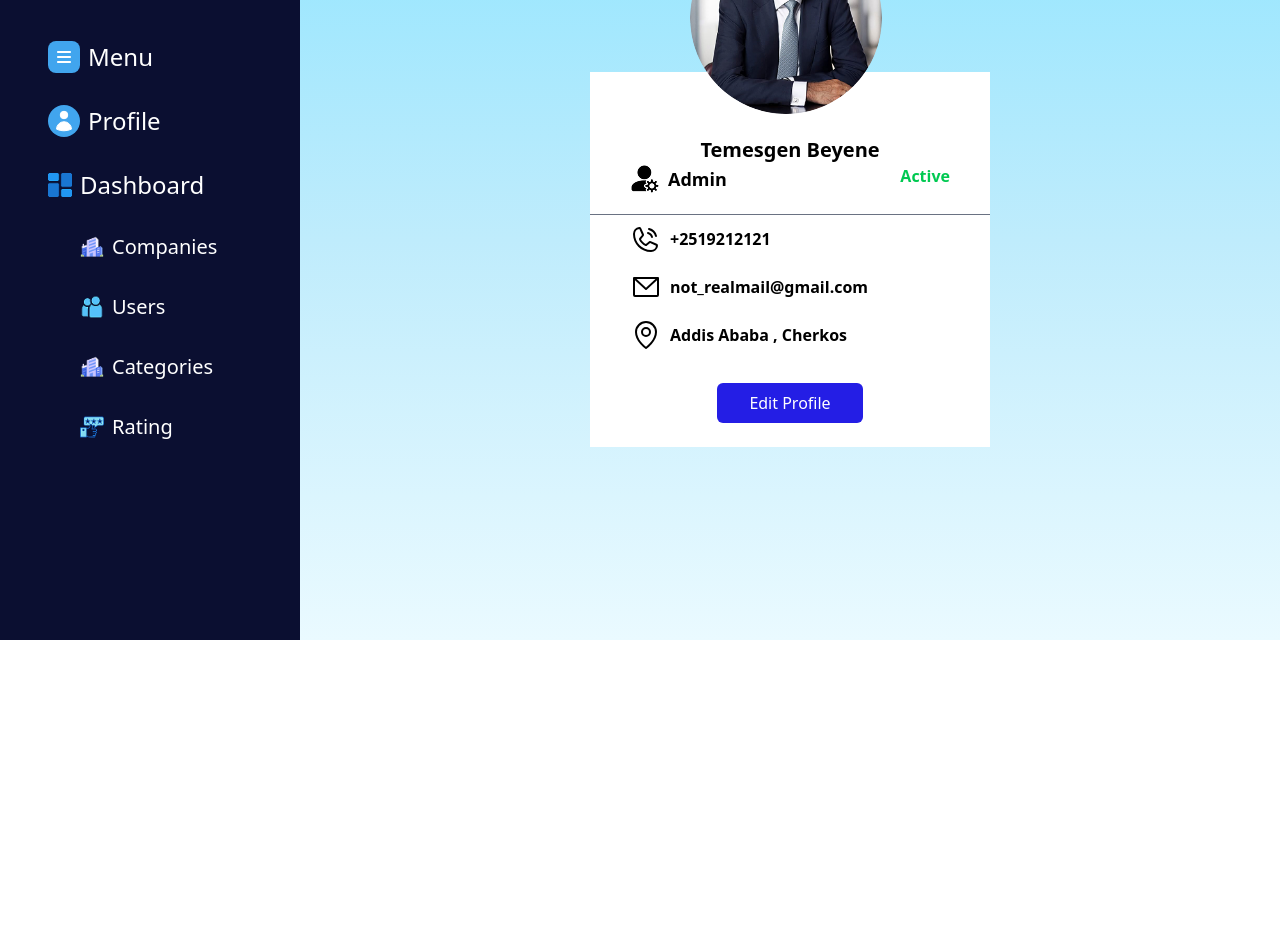
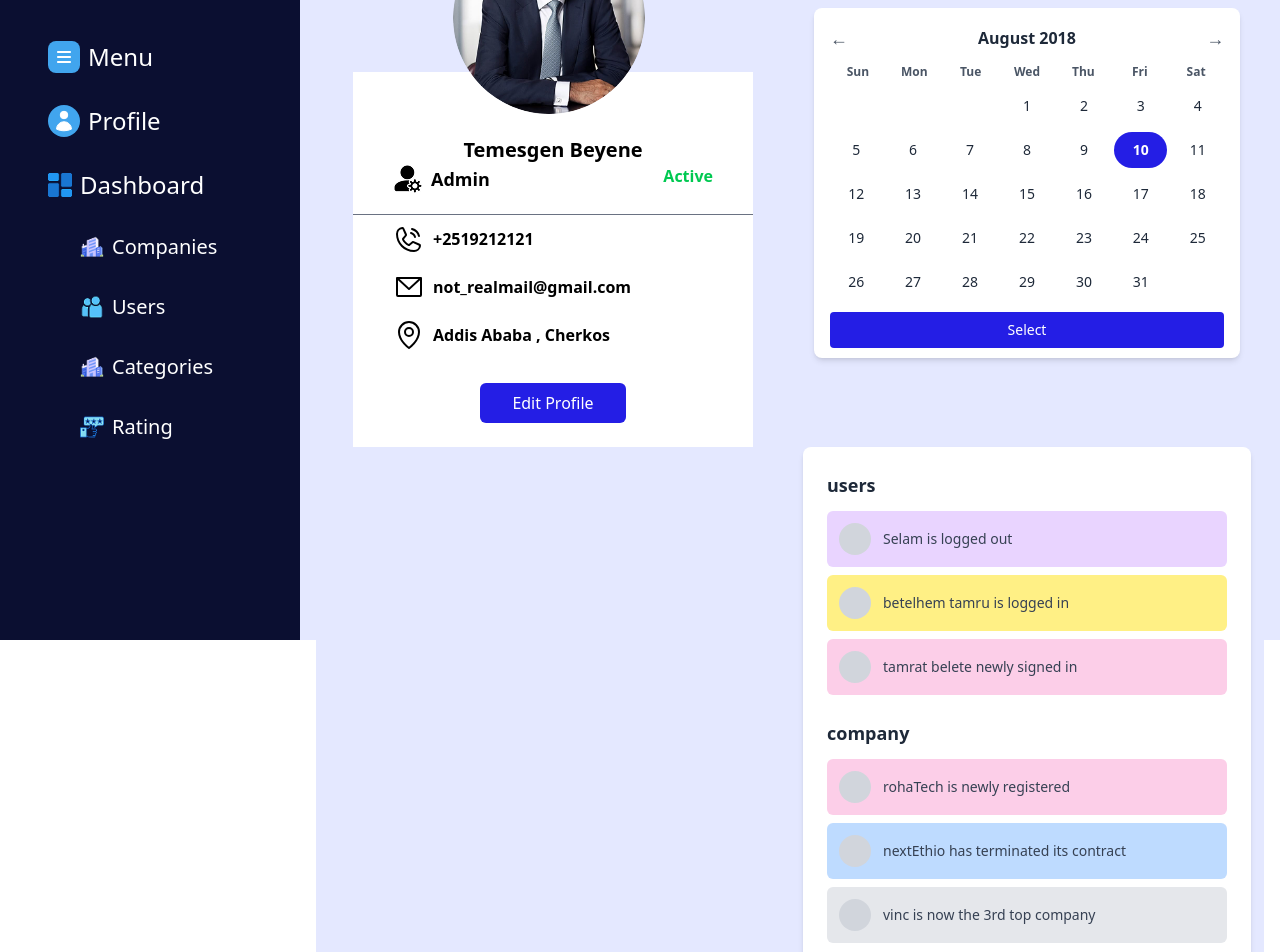
Before and after one commit to Heryakos-Technology/BIZEthio-frontend, a Vue app: page /#/admin/profile in a window 1280 px wide. Shown: the part 160-1112 px from the top of the page. Before the commit the page ends 800 px from the top, so only its background shows below. Built offline with nearby package versions, Linux system fonts and the light colour scheme; no server answers.

Commit message:
Add AdminNotification and AdminCalendar components; update AdminProfile layout; enhance sidebar functionality and styling

```diff
--- a/package.json
+++ b/package.json
@@ -22,6 +22,7 @@
     "vue-router": "^4.5.0"
   },
   "devDependencies": {
+    "@types/node": "^22.13.13",
     "@vitejs/plugin-vue": "^5.2.1",
     "vite": "^6.1.0",
     "vite-plugin-vue-devtools": "^7.7.2"
--- /dev/null
+++ b/src/components/Admin/AdminCalendar.vue
@@ -0,0 +1,152 @@
+<script setup>
+import { ref, computed } from "vue";
+
+// State for the current month and year
+const currentDate = ref(new Date(2018, 7, 1)); // Start with August 2018 (month is 0-based in JS)
+const selectedDate = ref(new Date(2018, 7, 10)); // Pre-select August 10th to match the image
+
+// Days of the week
+const daysOfWeek = ["Sun", "Mon", "Tue", "Wed", "Thu", "Fri", "Sat"];
+
+// Computed properties for calendar data
+const monthName = computed(() =>
+  currentDate.value.toLocaleString("default", { month: "long" })
+);
+const year = computed(() => currentDate.value.getFullYear());
+
+// Get the first day of the month (to determine starting day of the week)
+const firstDayOfMonth = computed(() =>
+  new Date(
+    currentDate.value.getFullYear(),
+    currentDate.value.getMonth(),
+    1
+  ).getDay()
+);
+
+// Get the number of days in the current month
+const daysInMonth = computed(() =>
+  new Date(
+    currentDate.value.getFullYear(),
+    currentDate.value.getMonth() + 1,
+    0
+  ).getDate()
+);
+
+// Generate the calendar days (including empty slots for days before the 1st)
+const calendarDays = computed(() => {
+  const days = [];
+  const totalDays = daysInMonth.value;
+  const firstDay = firstDayOfMonth.value;
+
+  // Add empty slots for days before the 1st of the month
+  for (let i = 0; i < firstDay; i++) {
+    days.push(null);
+  }
+
+  // Add the actual days of the month
+  for (let i = 1; i <= totalDays; i++) {
+    days.push(i);
+  }
+
+  return days;
+});
+
+// Navigate to the previous month
+const prevMonth = () => {
+  currentDate.value = new Date(
+    currentDate.value.getFullYear(),
+    currentDate.value.getMonth() - 1,
+    1
+  );
+  selectedDate.value = null; // Reset selected date when changing months
+};
+
+// Navigate to the next month
+const nextMonth = () => {
+  currentDate.value = new Date(
+    currentDate.value.getFullYear(),
+    currentDate.value.getMonth() + 1,
+    1
+  );
+  selectedDate.value = null; // Reset selected date when changing months
+};
+
+// Select a date
+const selectDate = (day) => {
+  if (day) {
+    selectedDate.value = new Date(
+      currentDate.value.getFullYear(),
+      currentDate.value.getMonth(),
+      day
+    );
+  }
+};
+
+// Confirm the selected date (you can modify this to emit the date or perform an action)
+const confirmSelection = () => {
+  if (selectedDate.value) {
+    console.log("Selected Date:", selectedDate.value.toLocaleDateString());
+    // You can emit the selected date or perform other actions here
+  }
+};
+</script>
+
+<template>
+  <div
+    class="w-[90%] mx-auto max-w-[350px] p-4 mb-8 lg:h-[350px] bg-white mt-16 rounded-lg shadow-md xl:max-w-[450px] xl:h-p"
+  >
+    <!-- Header with month, year, and navigation arrows -->
+    <div class="flex justify-between items-center mb-3">
+      <button class="text-gray-600 hover:text-black text-lg" @click="prevMonth">
+        ←
+      </button>
+      <span class="text-base font-bold text-gray-800"
+        >{{ monthName }} {{ year }}</span
+      >
+      <button class="text-gray-600 hover:text-black text-lg" @click="nextMonth">
+        →
+      </button>
+    </div>
+
+    <!-- Days of the week -->
+    <div class="grid grid-cols-7 text-center mb-2">
+      <div
+        v-for="day in daysOfWeek"
+        :key="day"
+        class="text-xs text-gray-600 font-bold"
+      >
+        {{ day }}
+      </div>
+    </div>
+
+    <!-- Calendar days -->
+    <div class="grid grid-cols-7 gap-1 xl:gap-y-2 text-center">
+      <div
+        v-for="(day, index) in calendarDays"
+        :key="index"
+        class="p-2 text-sm text-gray-800 cursor-pointer rounded-full transition-colors"
+        :class="{
+          'bg-transparent cursor-default': !day,
+          'hover:bg-blue-100': day,
+          'bg-[#241ee5] text-white font-bold':
+            day &&
+            selectedDate &&
+            selectedDate.getDate() === day &&
+            selectedDate.getMonth() === currentDate.getMonth() &&
+            selectedDate.getFullYear() === currentDate.getFullYear(),
+        }"
+        @click="selectDate(day)"
+      >
+        {{ day || "" }}
+      </div>
+    </div>
+
+    <!-- Select button -->
+    <button
+      class="w-full mt-3 py-2 bg-[#241ee5] text-white rounded-sm text-sm font-medium cursor-pointer hover:bg-[#241ee5] transition-colors"
+      @click="confirmSelection"
+    >
+      Select
+    </button>
+  </div>
+</template>
--- /dev/null
+++ b/src/components/Admin/AdminNotification.vue
@@ -0,0 +1,74 @@
+<script setup>
+import { ref } from "vue";
+
+// Sample notification data
+const notifications = ref({
+  users: [
+    { message: "Selam is logged out", color: "bg-purple-200" },
+    { message: "betelhem tamru is logged in", color: "bg-yellow-200" },
+    { message: "tamrat belete newly signed in", color: "bg-pink-200" },
+  ],
+  company: [
+    { message: "rohaTech is newly registered", color: "bg-pink-200" },
+    { message: "nextEthio has terminated its contract", color: "bg-blue-200" },
+    { message: "vinc is now the 3rd top company", color: "bg-gray-200" },
+  ],
+  rating: [
+    { message: "nextEthio got 5 stars", color: "bg-yellow-200" },
+    { message: "rohaTech got 5 stars", color: "bg-blue-200" },
+    { message: "semayawi cafe got 4 stars", color: "bg-pink-200" },
+  ],
+});
+</script>
+
+<template>
+  <div class="w-full max-w-md mx-auto p-6 bg-white rounded-lg shadow-md">
+    <!-- Users Section -->
+    <div class="mb-6">
+      <h2 class="text-lg font-bold text-gray-800 mb-3">users</h2>
+      <div class="space-y-2">
+        <div
+          v-for="(notification, index) in notifications.users"
+          :key="index"
+          class="flex items-center p-3 rounded-md"
+          :class="notification.color"
+        >
+          <div class="w-8 h-8 bg-gray-300 rounded-full mr-3"></div>
+          <p class="text-sm text-gray-700">{{ notification.message }}</p>
+        </div>
+      </div>
+    </div>
+
+    <!-- Company Section -->
+    <div class="mb-6">
+      <h2 class="text-lg font-bold text-gray-800 mb-3">company</h2>
+      <div class="space-y-2">
+        <div
+          v-for="(notification, index) in notifications.company"
+          :key="index"
+          class="flex items-center p-3 rounded-md"
+          :class="notification.color"
+        >
+          <div class="w-8 h-8 bg-gray-300 rounded-full mr-3"></div>
+          <p class="text-sm text-gray-700">{{ notification.message }}</p>
+        </div>
+      </div>
+    </div>
+
+    <!-- Rating Section -->
+    <div class="mb-6">
+      <h2 class="text-lg font-bold text-gray-800 mb-3">rating</h2>
+      <div class="space-y-2">
+        <div
+          v-for="(notification, index) in notifications.rating"
+          :key="index"
+          class="flex items-center p-3 rounded-md"
+          :class="notification.color"
+        >
+          <div class="w-8 h-8 bg-gray-300 rounded-full mr-3"></div>
+          <p class="text-sm text-gray-700">{{ notification.message }}</p>
+        </div>
+      </div>
+    </div>
+  </div>
+</template>
--- a/src/layout/AdminLayout.vue
+++ b/src/layout/AdminLayout.vue
@@ -1,20 +1,33 @@
 <script setup>
 import Logo from "@/components/icons/Logo.vue";
-import { ref, onMounted } from "vue";
+import { ref, onMounted, watch } from "vue";
 import DashboardIcon from "/images/AdminPage/dashboard_icon.png";
 import CompaniesIcon from "/images/AdminPage/companies_icon.png";
 import RatingIcon from "/images/AdminPage/rating_icon.png";
 import userIcons from "/images/AdminPage/users_icon.png";
 import userIcon from "/images/AdminPage/user_icon.png";
 import CategoriesIcon from "/images/AdminPage/categories_icon.png";
+
 const isSidebarOpen = ref(false);
 const sidebar = ref(null);
 
+// Toggle sidebar visibility
 const handleSidebar = () => {
   isSidebarOpen.value = !isSidebarOpen.value;
-  console.log(isSidebarOpen.value);
 };
 
+// Watch for changes in isSidebarOpen to toggle body scroll
+watch(isSidebarOpen, (newValue) => {
+  if (newValue) {
+    // Disable scrolling on the body when sidebar is open
+    document.body.classList.add("no-scroll");
+  } else {
+    // Re-enable scrolling when sidebar is closed
+    document.body.classList.remove("no-scroll");
+  }
+});
+
+// Prevent wheel scrolling on the sidebar
 onMounted(() => {
   if (sidebar.value) {
     sidebar.value.addEventListener(
@@ -29,7 +42,7 @@ onMounted(() => {
 </script>
 
 <template>
-  <div class="">
+  <div class="bg-[#e4e8ff]">
     <div class="h-screen w-full overflow-y pt-10 px-4 relative text-base">
       <!-- Mobile Sidebar -->
       <div
@@ -47,7 +60,7 @@ onMounted(() => {
           ></path>
         </svg>
         <div class="flex gap-x-4 items-center">
-          <p class="font-semibold">Welcome , Temesgen</p>
+          <p class="font-semibold">Welcome, Temesgen</p>
           <div class="flex gap-x-1 items-end">
             <img :src="userIcon" alt="" class="size-6" />
             <svg
@@ -64,9 +77,9 @@ onMounted(() => {
       </div>
       <div class="md:hidden">
         <div
-          class="absolute bottom-0 text-white h-screen w-full z-10 pt-2 px-4 left-0 bg-darkBlue overscroll-contain overflow-y-hidden max-w-[425px]"
+          class="absolute bottom-0 text-white h-screen w-full z-10 pt-2 px-4 left-0 bg-darkBlue overscroll-contain overflow-y-auto max-w-[425px]"
           ref="sidebar"
-          :class="{ hidden: isSidebarOpen }"
+          :class="{ hidden: !isSidebarOpen }"
         >
           <div class="flex w-full justify-between">
             <svg
@@ -187,7 +200,7 @@ onMounted(() => {
 
       <!-- Desktop Navbar -->
       <div
-        class="md:flex flex-col pt-24 px-4 absolute bg-darkBlue h-screen w-[300px] top-0 left-0 text-white hidden"
+        class="md:flex fixed flex-col pt-24 px-4 bg-darkBlue h-screen w-[300px] top-0 left-0 text-white hidden"
       >
         <svg
           width="170"
@@ -293,9 +306,16 @@ onMounted(() => {
           </ul>
         </div>
       </div>
-      <div class="pt-16 md:ml-[300px]">
+      <div class="pt-16 md:ml-[300px] bg-[#e4e8ff]">
         <slot />
       </div>
     </div>
   </div>
 </template>
+
+<style>
+/* Add this to your global CSS (e.g., style.css) */
+.no-scroll {
+  overflow: hidden;
+}
+</style>
--- a/src/views/Admin/AdminProfile.vue
+++ b/src/views/Admin/AdminProfile.vue
@@ -2,11 +2,13 @@
 import AdminLayout from "@/layout/AdminLayout.vue";
 import admin_user_profile from "/images/AdminPage/admin_user_profile.png";
 import admin_profile_setting from "/images/AdminPage/admin_profile_setting.png";
+import AdminCalendar from "@/components/Admin/AdminCalendar.vue";
+import AdminNotification from "@/components/Admin/AdminNotification.vue";
 </script>
 
 <template>
   <AdminLayout>
-    <div class="grid">
+    <div class="grid lg:grid-cols-2 pb-16">
       <div
         class="bg-white relative grid max-w-[400px] w-full pt-16 mt-32 mx-auto"
       >
@@ -75,6 +77,9 @@ import admin_profile_setting from "/images/AdminPage/admin_profile_setting.png";
           Edit Profile
         </button>
       </div>
+      <AdminCalendar />
+      <div class=""></div>
+      <AdminNotification />
     </div>
   </AdminLayout>
 </template>
```
Also changed, not shown: 1 other file (tests, documents, lock files or other folders).
